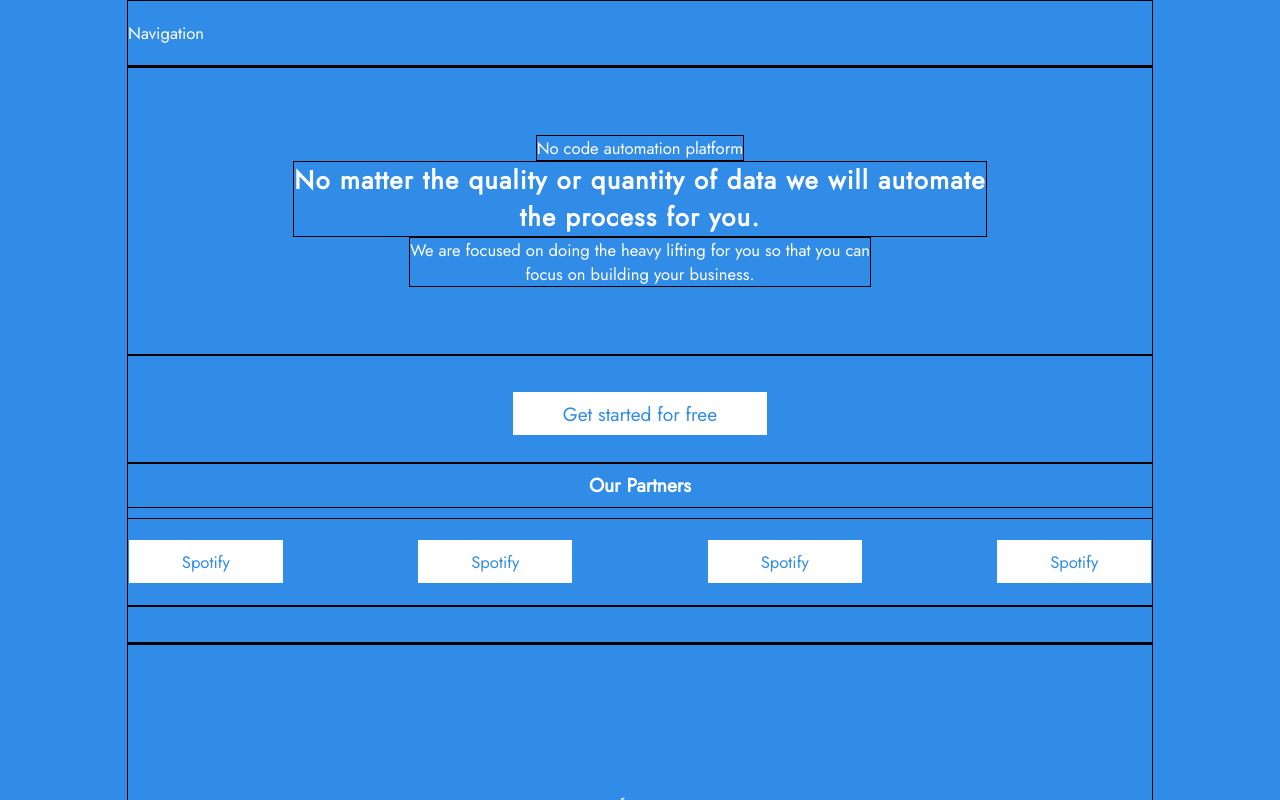
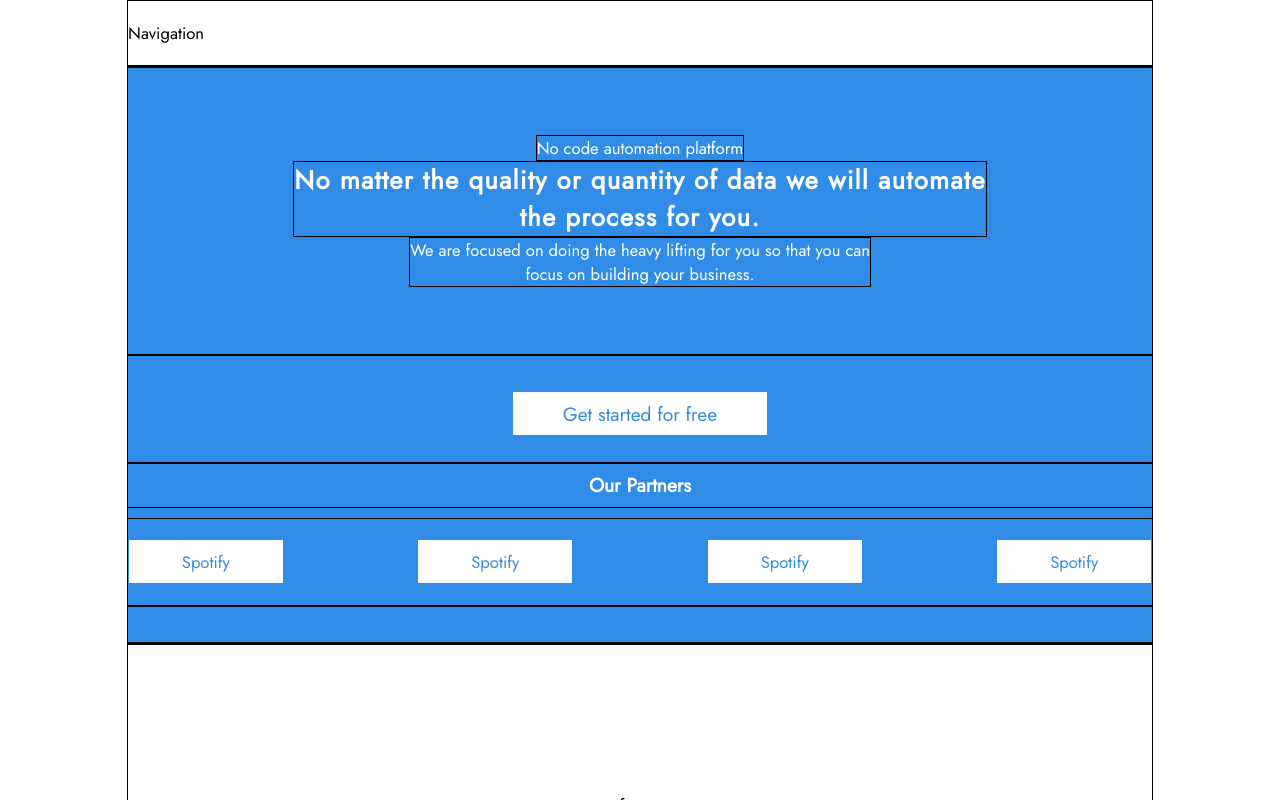
Before and after one commit to MokuaEnock/Neural-forge-frontend, a React (Create React App) app: page / in a window 1280 px wide. Shown: the top 800 px of the page. Built offline with nearby package versions, Linux system fonts and the light colour scheme.

Commit message:
create user files

```diff
--- a/src/App.css
+++ b/src/App.css
@@ -5,8 +5,8 @@ body {
   flex-direction: column;
   align-items: center;
   justify-content: center;
-  background-color: #318ce7;
-  color: white;
+  /* background-color: #318ce7; */
+  /* color: white; */
 }
 
 #root {
```
Also changed, not shown: src/pages/User/User.css (added), src/pages/User/User.jsx (added).
